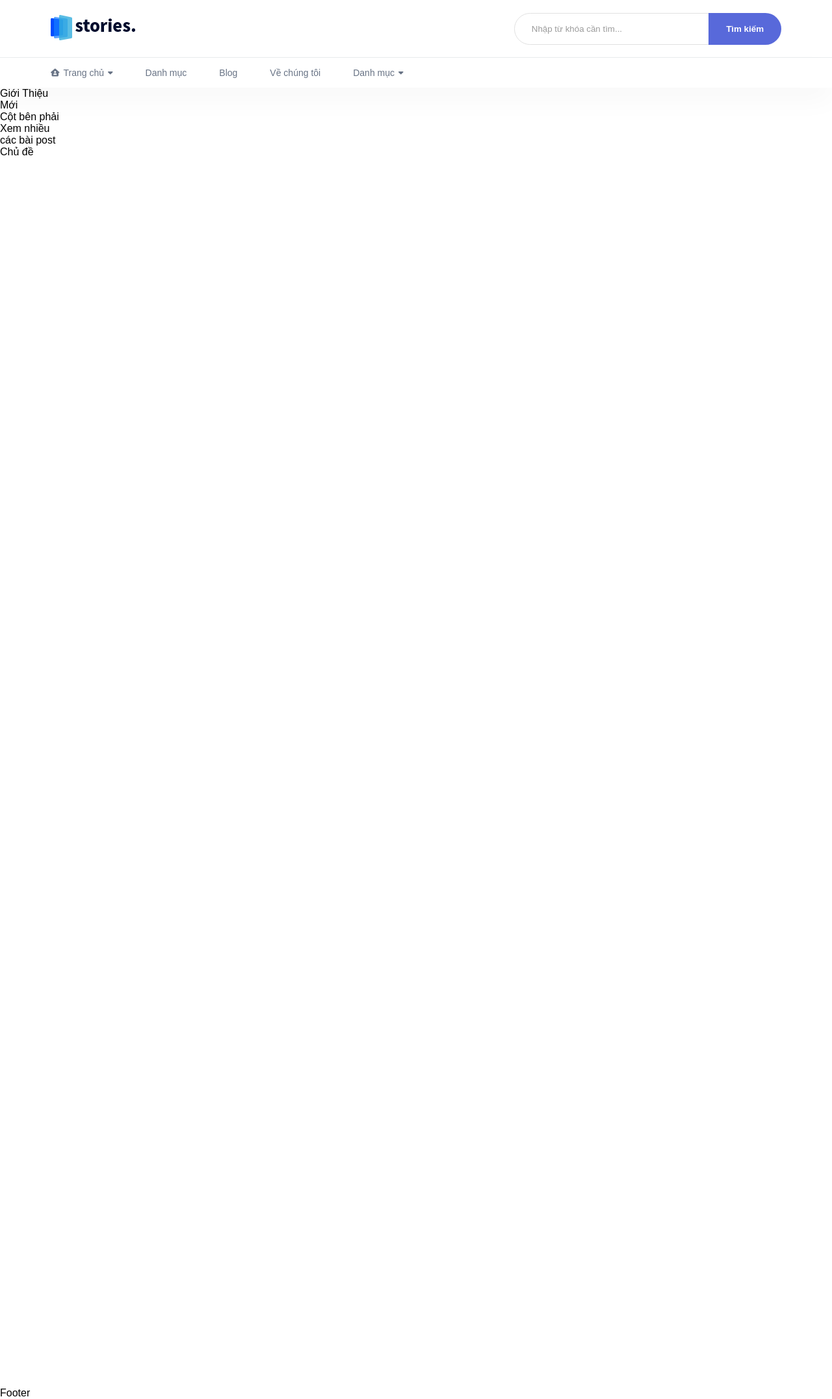
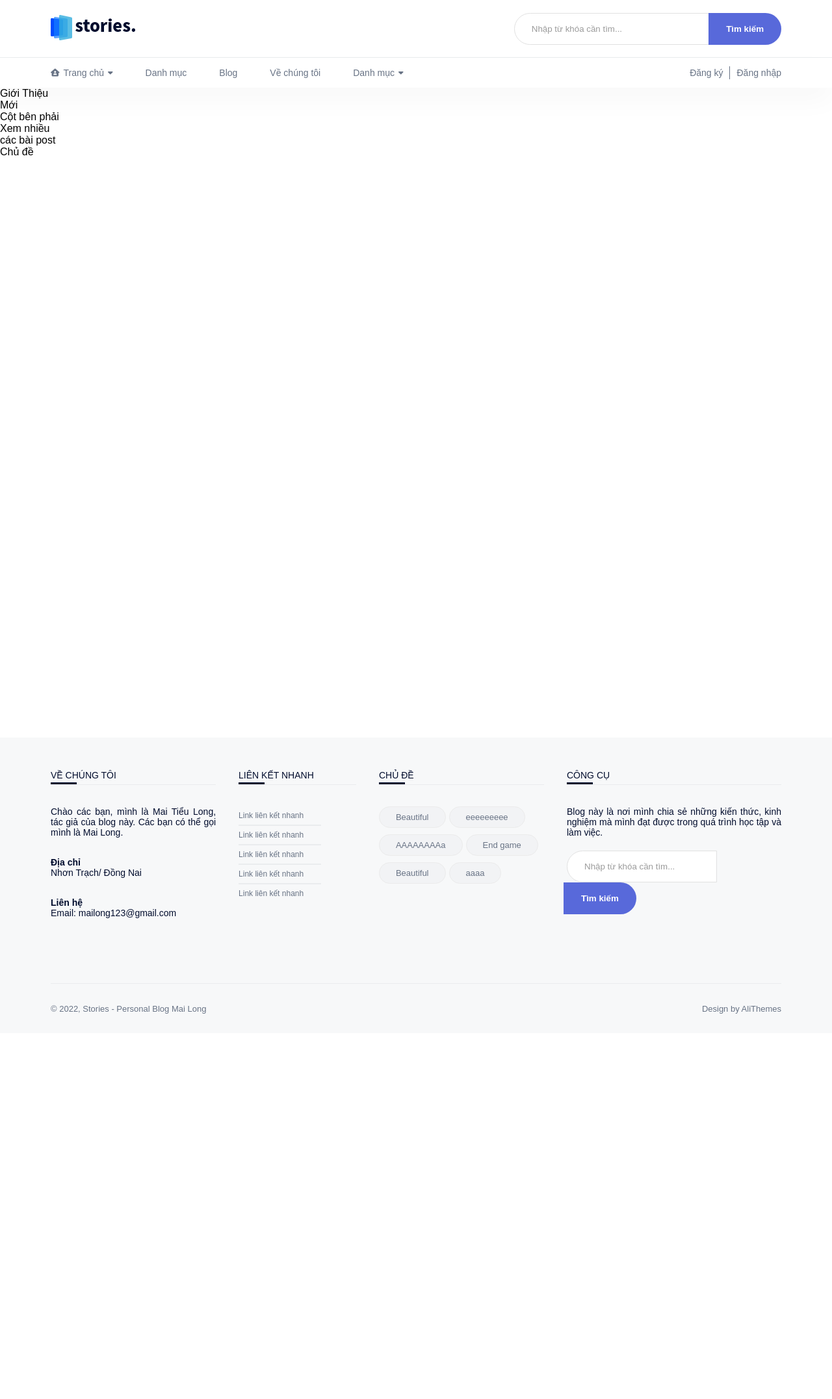
Before and after one commit to holmes449/my_blog, a PHP site: page /home.html in a window 1280 px wide. Shown: the whole page at 65% size. After the commit the page ends 1560 px from the top, so only its background shows below. Run offline with PHP 8.4, Linux system fonts and the light colour scheme.

Commit message:
Xong footer

```diff
--- a/home.html
+++ b/home.html
@@ -48,6 +48,7 @@
 
       <!-- Menu -->
       <nav class="nav">
+        <div class="nav-container">
           <ul class="nav-menu">
             <li class="nav-menu__item">
               <a href="" class="nav-menu__link"
@@ -98,6 +99,16 @@
               </ul>
             </li>
           </ul>
+          <ul class="nav-log">
+            <li class="nav-log__item">
+              <a href="" class="nav-log__link">Đăng ký</a>
+            </li>
+            <span class="nav-line"></span>
+            <li class="nav-log__item">
+              <a href="" class="nav-log__link">Đăng nhập</a>
+            </li>
+          </ul>
+        </div>
       </nav>
 
       <!-- Trang Page Home -->
@@ -115,7 +126,109 @@
       </article>
 
       <!-- Footer -->
-      <footer class="footer">Footer</footer>
+      <footer class="footer">
+        <div class="footer-container">
+          <div class="footer-list">
+            <div class="footer-item">
+              <div class="footer-item__head">Về chúng tôi</div>
+              <div class="footer-item__content">
+                Chào các bạn, mình là Mai Tiểu Long, tác giả của blog này. Các
+                bạn có thể gọi mình là Mai Long.
+              </div>
+              <div class="footer-item__content">
+                <span class="footer-item__content--bold">Địa chỉ</span>
+                Nhơn Trạch/ Đồng Nai
+              </div>
+              <div class="footer-item__content">
+                <span class="footer-item__content--bold">Liên hệ</span>
+                Email: mailong123@gmail.com
+              </div>
+            </div>
+            <div class="footer-item">
+              <div class="footer-item__head">Liên kết nhanh</div>
+              <div class="footer-quicklink">
+                <div class="footer-quicklink__item">
+                  <a href="" class="footer-quicklink__link"
+                    >Link liên kết nhanh</a
+                  >
+                </div>
+                <div class="footer-quicklink__item">
+                  <a href="" class="footer-quicklink__link"
+                    >Link liên kết nhanh</a
+                  >
+                </div>
+                <div class="footer-quicklink__item">
+                  <a href="" class="footer-quicklink__link"
+                    >Link liên kết nhanh</a
+                  >
+                </div>
+                <div class="footer-quicklink__item">
+                  <a href="" class="footer-quicklink__link"
+                    >Link liên kết nhanh</a
+                  >
+                </div>
+                <div class="footer-quicklink__item">
+                  <a href="" class="footer-quicklink__link"
+                    >Link liên kết nhanh</a
+                  >
+                </div>
+              </div>
+            </div>
+            <div class="footer-item">
+              <div class="footer-item__head">Chủ đề</div>
+              <div class="footer-tag">
+                <div class="footer-tag__item">
+                  <a href="" class="footer-tag__link">Beautiful</a>
+                </div>
+                <div class="footer-tag__item">
+                  <a href="" class="footer-tag__link">eeeeeeeee</a>
+                </div>
+                <div class="footer-tag__item">
+                  <a href="" class="footer-tag__link">AAAAAAAAa</a>
+                </div>
+                <div class="footer-tag__item">
+                  <a href="" class="footer-tag__link">End game</a>
+                </div>
+                <div class="footer-tag__item">
+                  <a href="" class="footer-tag__link">Beautiful</a>
+                </div>
+                <div class="footer-tag__item">
+                  <a href="" class="footer-tag__link">aaaa</a>
+                </div>
+              </div>
+            </div>
+            <div class="footer-item">
+              <div class="footer-item__head">Công cụ</div>
+              <div class="footer-newslleter">
+                <div class="footer-newslleter__text">
+                  Blog này là nơi mình chia sẻ những kiến thức, kinh nghiệm mà
+                  mình đạt được trong quá trình học tập và làm việc.
+                </div>
+                <form action="" method="get">
+                  <input
+                    type="text"
+                    name=""
+                    id=""
+                    class="input input--half"
+                    placeholder="Nhập từ khóa cần tìm..."
+                  />
+                  <input type="submit" value="Tìm kiếm" class="btn btn--half" />
+                </form>
+              </div>
+            </div>
+          </div>
+          <div class="footer-detail">
+            <div class="footer-detail__item">
+              <a href="" class="footer-detail__link">
+                © 2022, Stories - Personal Blog Mai Long
+              </a>
+            </div>
+            <div class="footer-detail__item">
+              <a href="" class="footer-detail__link"> Design by AliThemes</a>
+            </div>
+          </div>
+        </div>
+      </footer>
     </div>
   </body>
 </html>
--- a/public/css/global/main.css
+++ b/public/css/global/main.css
@@ -32,14 +32,21 @@
 /* Menu */
 .nav {
   position: sticky;
+  background-color: white;
   top: 0;
   box-shadow: 0px 20px 40px 0px rgba(0, 0, 0, 0.03);
   z-index: 1;
+  font-size: 1.4rem;
+}
+
+.nav-container {
+  display: flex;
+  width: var(--width-page);
+  margin: 0 auto;
+  justify-content: space-between;
 }
 
 .nav-menu {
-  width: var(--width-page);
-  margin: 0 auto;
   display: flex;
   flex-direction: row;
 }
@@ -48,7 +55,6 @@
   position: relative;
   list-style: none;
   margin-right: 50px;
-  font-size: 1.4rem;
 }
 
 .nav-menu__link {
@@ -114,10 +120,188 @@
     opacity: 1;
   }
 }
+
+.nav-log {
+  display: flex;
+}
+
+.nav-log__item {
+  list-style: none;
+}
+
+.nav-log__link {
+  display: block;
+  padding: 15px 0;
+  /* margin-left: 10px; */
+  text-decoration: none;
+  color: var(--color-text);
+}
+
+.nav-log__link:hover {
+  color: var(--color-primary);
+}
+
+.nav-line {
+  display: block;
+  margin: 0 10px;
+  margin-top: 13px;
+  height: 20px;
+  border-right-width: 1px;
+  border-right-style: solid;
+  border-right-color: var(--color-text);
+}
 /* _______________________________________________________________ */
 
 /* Page */
 /* Home */
 .home {
-  height: 2000px;
+  height: 1000px;
+  /* background-color: rgb(187, 225, 225); */
 }
+/* _______________________________________________________________ */
+
+/* Footer */
+.footer {
+  background-color: var(--color-background-gray);
+  font-size: 1.4rem;
+}
+
+.footer-container {
+  width: var(--width-page);
+  margin: 0 auto;
+  padding-top: 50px;
+}
+
+.footer-list {
+  display: flex;
+  padding-bottom: 70px;
+}
+
+.footer-item {
+  margin-right: 35px;
+  width: calc(100% / 4);
+  color: var(--color-black);
+}
+
+.footer-item:nth-child(2) {
+  width: 200px;
+}
+
+.footer-item:nth-child(4) {
+  min-width: 330px;
+}
+
+.footer-item:last-child {
+  margin-right: -0px;
+}
+
+.footer-item__head {
+  position: relative;
+  text-transform: uppercase;
+  margin-bottom: 40px;
+}
+
+.footer-item__head::before {
+  position: absolute;
+  top: calc(100% + 3px);
+  display: block;
+  content: "";
+  width: 40px;
+  height: 3px;
+  background-color: var(--color-black);
+}
+
+.footer-item__head::after {
+  position: absolute;
+  top: calc(100% + 6px);
+  left: 0;
+  right: 0;
+  display: block;
+  content: "";
+  height: 0.1px;
+  background-color: var(--color-line);
+}
+
+.footer-item__content {
+  margin-bottom: 30px;
+  text-align: justify;
+}
+
+.footer-item__content--bold {
+  display: block;
+  font-weight: bold;
+}
+
+.footer-quicklink {
+}
+
+.footer-quicklink__item {
+  max-width: 70%;
+  border-bottom-width: 2px;
+  border-bottom-style: solid;
+  border-bottom-color: var(--color-line);
+}
+
+.footer-quicklink__link {
+  display: block;
+  padding: 7px 0;
+  font-size: 1.2rem;
+  text-decoration: none;
+  color: var(--color-text);
+}
+
+.footer-quicklink__item:last-child {
+  border: none;
+}
+
+.footer-quicklink__link:hover {
+  color: var(--color-primary);
+}
+
+.footer-tag {
+  display: flex;
+  flex-wrap: wrap;
+  font-size: 1.3rem;
+}
+
+.footer-tag__item {
+  margin: 0 5px 10px 0;
+}
+
+.footer-tag__link {
+  display: inline-block;
+  border-radius: 50px;
+  padding: 8px 25px;
+  border: 1px solid #ebebeb;
+  background: #f2f3f5;
+  text-decoration: none;
+  color: var(--color-text);
+}
+
+.footer-tag__link:hover {
+  color: var(--color-primary);
+}
+
+.footer-newslleter__text {
+  text-align: justify;
+  margin-bottom: 20px;
+}
+
+.footer-detail {
+  border-top-width: 1.5px;
+  border-top-style: solid;
+  border-top-color: var(--color-line);
+  display: flex;
+  justify-content: space-between;
+}
+
+.footer-detail__item {
+  padding: 30px 0;
+}
+
+.footer-detail__link {
+  font-size: 1.3rem;
+  text-decoration: none;
+  color: var(--color-text);
+}
+/* _______________________________________________________________ */
--- a/public/css/global/variable.css
+++ b/public/css/global/variable.css
@@ -9,4 +9,7 @@
   --color-border-input: #e1e1e1;
   --color-placeholder: #9b9b9b;
   --color-text: #687385;
+  --color-black: #000c2d;
+  --color-white: #ffffff;
+  --color-background-gray: #f7f8f9;
 }
```
Lines whose indentation alone changed are shown as unchanged.
